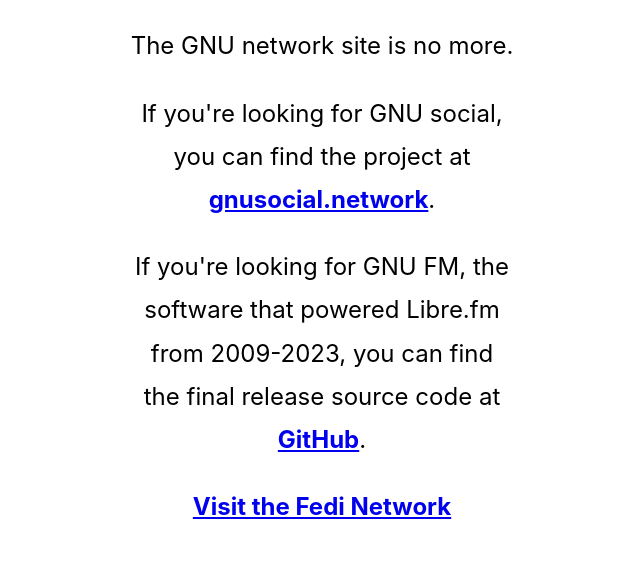
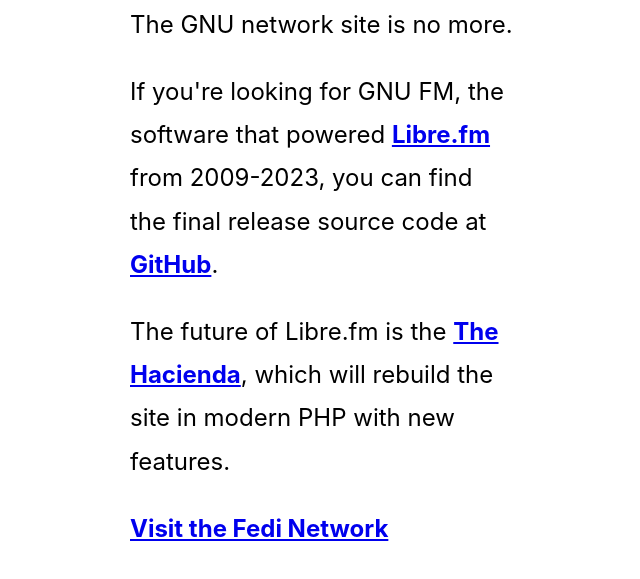
Before and after one commit to foocorp/fedi.network, a plain HTML site: page fm.html in a window 1280 px wide. Shown: the part 163-742 px from the top of the page, without its empty margins (318-958 px from the left). Drawn offline with Linux system fonts and the light colour scheme.

Commit message:
Add files via upload

```diff
--- a/fm.html
+++ b/fm.html
@@ -15,10 +15,12 @@ body , body {
   display:flex;
 }
 
+
 div {
   margin:auto;
-  text-align: center;
 }
+
+div h2 {  text-align: center;}
 
 @media (min-width: 1000px) {
 
@@ -44,8 +46,9 @@ div {  width: 30%;}
 
 <p>The GNU network site is no more.</p>
 
-<p>If you're looking for GNU social, you can find the project at <a href="https://gnusocial.network">gnusocial.network</a>.</p>
-<p>If you're looking for GNU FM, the software that powered Libre.fm from 2009-2023, you can find the final release source code at <a href="https://github.com/foocorp/gnu-fm/releases/tag/2022-final">GitHub</a>.</p>
+<p>If you're looking for GNU FM, the software that powered <a href="https://libre.fm/">Libre.fm</a> from 2009-2023, you can find the final release source code at <a href="https://github.com/foocorp/gnu-fm/releases/tag/2022-final">GitHub</a>.</p>
+
+<p>The future of Libre.fm is the <a href="https://github.com/foocorp/hacienda">The Hacienda</a>, which will rebuild the site in modern PHP with new features.</p>
 
 <p><a href="/">Visit the Fedi Network</a></p>
 
```
Also changed, not shown: moved.html (+2 -1 lines), social.html (+2 -2 lines).
